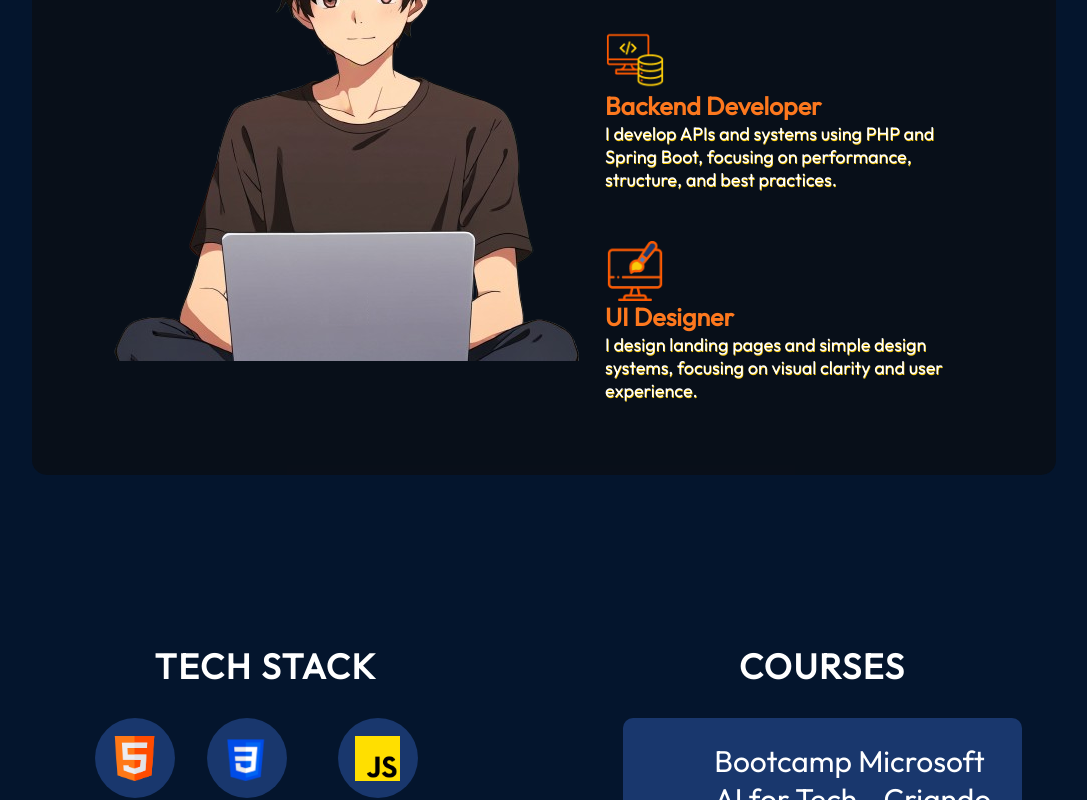
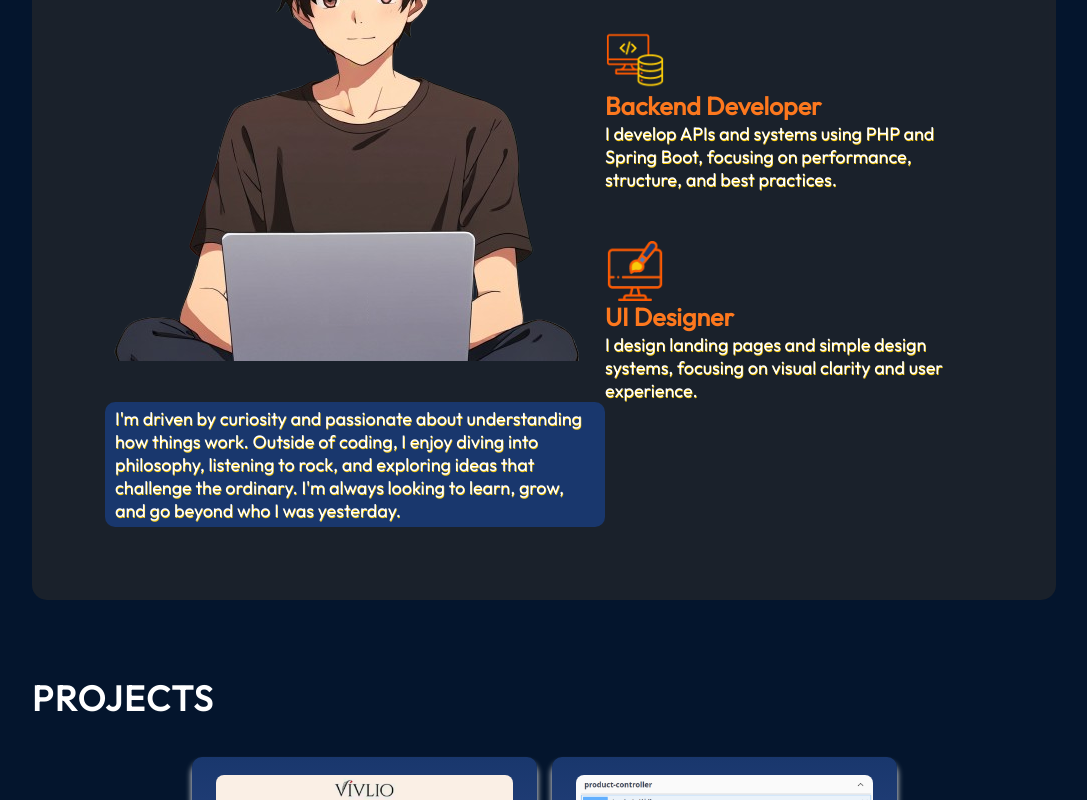
Before and after one commit to FelipeRibeir0/portfolio, a React (Vite) app: page / in a window 1280 px wide. Shown: the part 1344-2144 px from the top of the page, without its empty margins (96-1183 px from the left). Built offline with nearby package versions, Linux system fonts and the light colour scheme.

Commit message:
feat: reorganiza estrutura do portfólio e melhora texto da seção About

```diff
--- a/src/App.jsx
+++ b/src/App.jsx
@@ -26,9 +26,9 @@ function App() {
 
         <ScrollRevealSection direction="top"><Main /></ScrollRevealSection>
         <ScrollRevealSection direction="left"><About /></ScrollRevealSection>
+        <Projects />
         <ScrollRevealSection direction="left"><Courses /></ScrollRevealSection>
         <ScrollRevealSection direction="bottom"><Education /></ScrollRevealSection>
-        <Projects />
         <ScrollRevealSection direction="bottom"><Contact /></ScrollRevealSection>
       </div>
     </ThemeProvider>
--- a/src/components/About/About.jsx
+++ b/src/components/About/About.jsx
@@ -24,8 +24,8 @@ export const About = () => {
                   index === 0
                     ? "about/frontend.png"
                     : index === 1
-                    ? "about/backend.png"
-                    : "about/webDesign.png"
+                      ? "about/backend.png"
+                      : "about/webDesign.png"
                 )}
                 alt="icon"
                 className={styles.aboutItems}
@@ -38,6 +38,7 @@ export const About = () => {
           ))}
         </ul>
       </div>
+      <p className={styles.aboutMe}>{t("aboutMe")}</p>
     </section>
   );
 };
--- a/src/components/About/About.module.css
+++ b/src/components/About/About.module.css
@@ -1,8 +1,8 @@
 @import "../../vars.css";
 
-.container{
+.container {
     position: relative;
-    background-color: rgba(12, 12, 12, 0.6);
+    background-color: rgba(43, 43, 43, 0.6);
     border-radius: 15px;
     padding: 73px;
     margin-top: 129px;
@@ -11,7 +11,7 @@
     margin-right: 10%;
 }
 
-.title{
+.title {
     color: var(--color-text);
     font-size: 35px;
     font-weight: 700;
@@ -19,17 +19,17 @@
     text-transform: uppercase;
 }
 
-.content{
+.content {
     display: flex;
     flex-direction: row;
     align-items: center;
 }
 
-.about{
+.about {
     width: 35%;
 }
 
-.aboutItems{
+.aboutItems {
     display: flex;
     flex-direction: column;
     gap: 50px;
@@ -43,9 +43,9 @@
 
 .aboutItems ::selection {
     background-color: rgba(255, 165, 0, 0.3);
-  }
+}
 
-.aboutItem{
+.aboutItem {
     display: flex;
     flex-direction: row;
     align-items: center;
@@ -65,27 +65,41 @@
     text-shadow: 0.5px 0.5px 0.5px var(--color-quaternary)
 }
 
-@media screen and (max-width: 1077px){
-    .container{
+.aboutMe {
+    padding: 5px 10px;
+    font-size: 18px;
+    color: var(--color-text);
+    text-shadow: 0.5px 0.5px 0.5px var(--color-quaternary);
+    background-color: var(--color-secondary);
+    border-radius: 10px;
+    width: 500px;
+}
+
+@media screen and (max-width: 1077px) {
+    .container {
         background-color: transparent;
         padding-left: 0;
         padding-right: 0;
     }
 
-    .content{
+    .content {
         flex-direction: column;
     }
 
-    .aboutImage{
+    .aboutImage {
         display: none;
     }
 
-    .aboutItems{
+    .aboutItems {
         margin-top: 29px;
     }
 
-    .aboutItem{
+    .aboutItem {
         padding-left: 0;
         padding-right: 0;
     }
+
+    .aboutMe {
+        margin-top: 10px;
+    }
 }
--- a/src/locale/en/about.json
+++ b/src/locale/en/about.json
@@ -13,5 +13,6 @@
       "title": "UI Designer",
       "description": "I design landing pages and simple design systems, focusing on visual clarity and user experience."
     }
-    ]
+  ],
+  "aboutMe": "I'm driven by curiosity and passionate about understanding how things work. Outside of coding, I enjoy diving into philosophy, listening to rock, and exploring ideas that challenge the ordinary. I'm always looking to learn, grow, and go beyond who I was yesterday."
 }
--- a/src/locale/es/about.json
+++ b/src/locale/es/about.json
@@ -13,5 +13,6 @@
       "title": "Diseñador de UI",
       "description": "Creo landing pages y sistemas de diseño simples, priorizando la claridad visual y la experiencia del usuario."
     }
-    ]
+  ],
+  "aboutMe": "Me impulsa la curiosidad y me apasiona entender cómo funcionan las cosas. Fuera del código, me gusta sumergirme en la filosofía, escuchar rock y explorar ideas que desafían lo común. Siempre busco aprender, crecer y superar lo que fui ayer."
 }
--- a/src/locale/pt/about.json
+++ b/src/locale/pt/about.json
@@ -13,5 +13,6 @@
       "title": "Designer de UI",
       "description": "Crio landing pages e sistemas de design simples, priorizando clareza visual e experiência do usuário."
     }
-    ]
+  ],
+  "aboutMe": "Sou movido pela curiosidade e apaixonado por entender como as coisas funcionam. Fora do código, gosto de mergulhar em filosofia, ouvir rock e explorar ideias que desafiem o comum. Estou sempre buscando aprender, crescer e ir além do que fui ontem."
 }
--- a/src/vars.css
+++ b/src/vars.css
@@ -5,7 +5,7 @@
     --color-secondary: #a8b2d1;
     --color-dark: #e6ecf8;
     --color-bg: #ece7dd;
-    --color-tertiary: #e68e4f;
+    --color-tertiary: #eb863e;
     --color-quaternary: #c49d00;
 
     /* Fonts */
```
Lines whose indentation alone changed are shown as unchanged.
